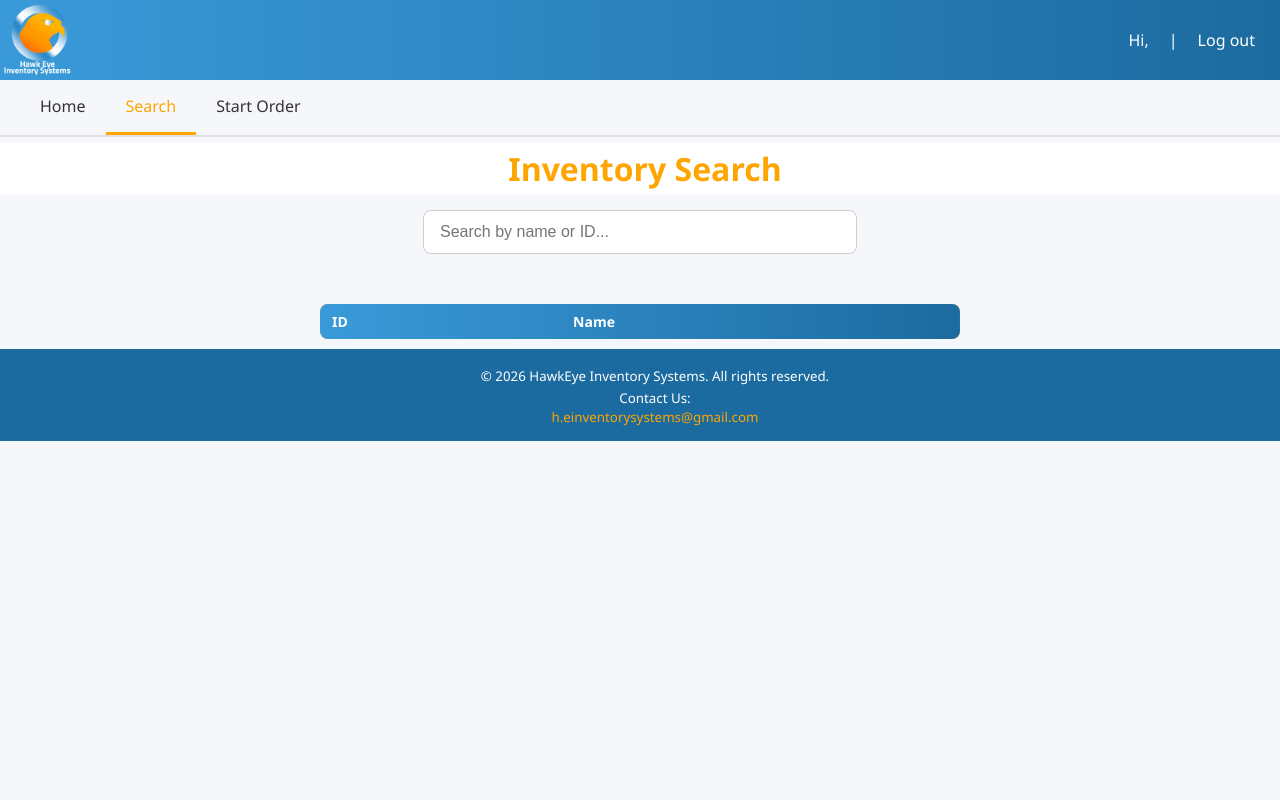
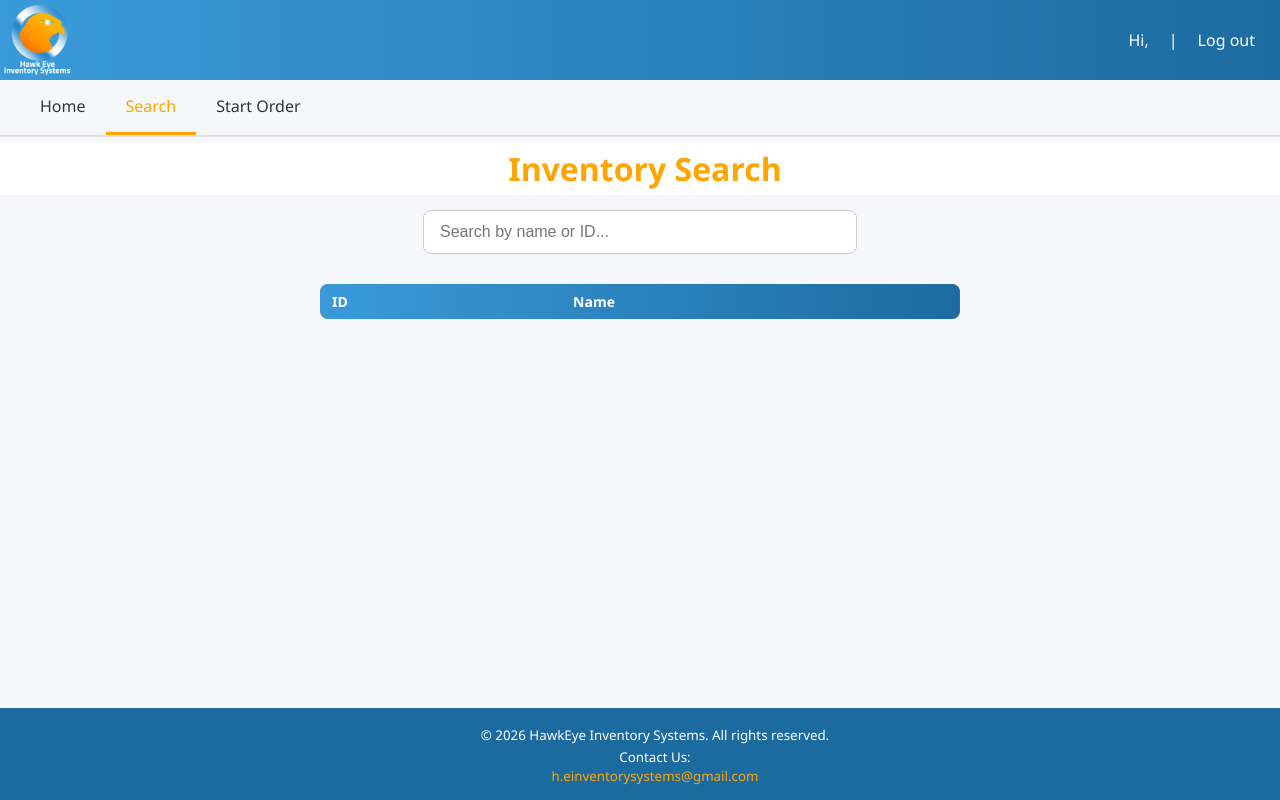
Before and after one commit to connor-w-smith/HawkEye, a Flask app: page /search in a window 1280 px wide. Run offline with Flask 3, Linux system fonts and the light colour scheme; data that the repository does not hold is empty; some libraries are stand-ins or nearby versions.

Commit message:
Footer Fix
The footer now stays at the bottom of the page when an admin or user searches for a specific good.

```diff
--- a/static/index.css
+++ b/static/index.css
@@ -268,6 +268,10 @@ h1 {
 .search-container {
     text-align: center;
     margin-bottom: 30px;
+}
+
+.page-content {
+    flex: 1;
 }
 
 #searchInput {
--- a/templates/search.html
+++ b/templates/search.html
@@ -47,6 +47,7 @@
     </div>
 </nav>
 
+<div class="page-content">
     <div class="header-display">
         <h1>Inventory Search</h1>
     </div>
@@ -61,8 +62,6 @@
         >
     </div>
 
-</div>
-
     <table class="search-data-display" id="searchResults">
         <thead>
             <tr>
@@ -74,6 +73,7 @@
             <!-- Results appear here -->
         </tbody>
     </table>
+</div>
     <footer>
         <small>
             &copy; 2026 HawkEye Inventory Systems. All rights reserved.<br>
```
Lines whose indentation alone changed are shown as unchanged.
